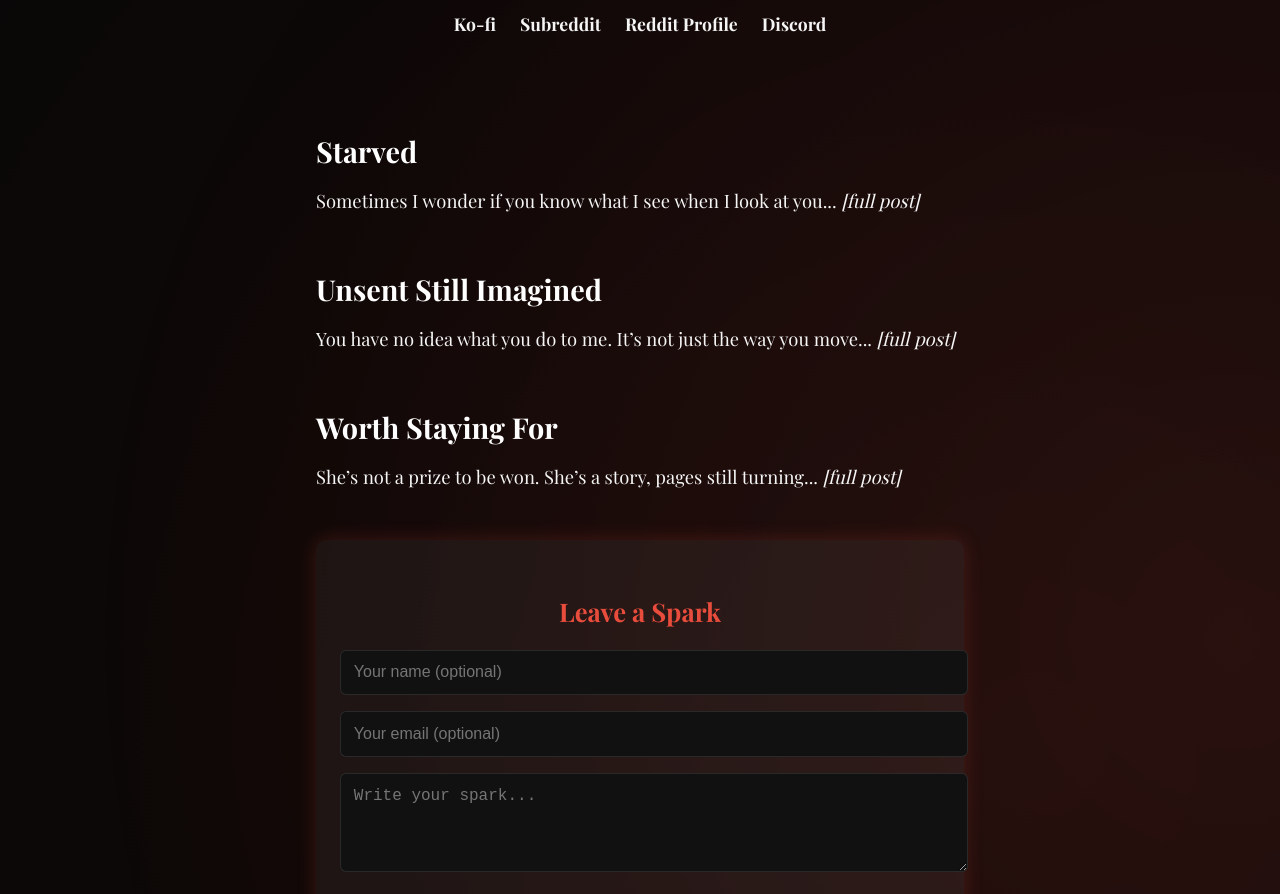
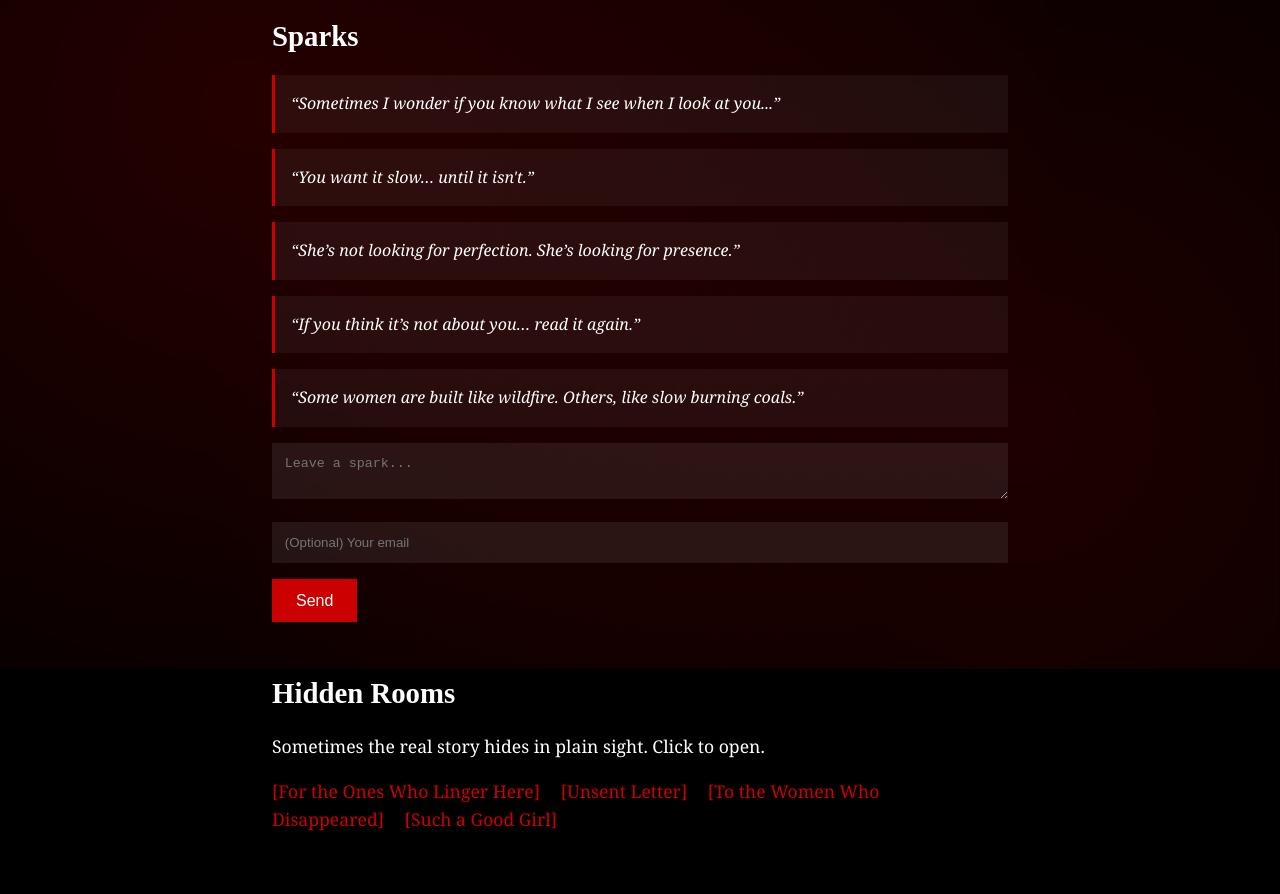
Before and after one commit to readthatagain/Landing-Page-, a plain HTML site: page index.html in a window 1280 px wide. Shown: the part 131-1025 px from the top of the page. Drawn offline with nearby package versions, Linux system fonts and the light colour scheme.

Commit message:
Update index.html

```diff
--- a/index.html
+++ b/index.html
@@ -1,221 +1,184 @@
 <!doctype html>
 <html lang="en">
 <head>
-  <meta charset="utf-8" />
-  <meta name="viewport" content="width=device-width,initial-scale=1" />
+  <meta charset="utf-8">
+  <meta name="viewport" content="width=device-width,initial-scale=1">
   <title>Read That Again — RTA</title>
-
-  <link href="https://fonts.googleapis.com/css2?family=Playfair+Display:wght@400;700&display=swap" rel="stylesheet">
-
   <style>
-    :root {
-      --bg: #080808;
-      --accent: #e74c3c; /* red ember color */
+    /* Reset + Background */
+    * { margin: 0; padding: 0; box-sizing: border-box; }
+    body {
+      background: #000;
+      color: #fff;
+      font-family: 'Georgia', serif;
+      line-height: 1.6;
+      overflow-x: hidden;
+      position: relative;
+      min-height: 100vh;
     }
 
-    body {
-      margin: 0;
-      font-family: 'Playfair Display', serif;
-      background: var(--bg);
-      color: #f5f5f5;
-      display: flex;
-      flex-direction: column;
-      min-height: 100vh;
-      font-size: 1.15rem;
-      line-height: 1.7;
-      -webkit-font-smoothing: antialiased;
-      -moz-osx-font-smoothing: grayscale;
-      overflow-x: hidden;
-      position: relative;
+    /* Red smoke animation background */
+    body::before {
+      content: "";
+      position: fixed;
+      top: 0; left: 0; width: 100%; height: 100%;
+      background: radial-gradient(circle at 20% 30%, rgba(255,0,0,0.15), transparent 70%),
+                  radial-gradient(circle at 80% 70%, rgba(255,0,0,0.12), transparent 70%);
+      animation: drift 25s infinite alternate ease-in-out;
+      z-index: -1;
+    }
+    @keyframes drift {
+      0% { transform: translate(0,0) scale(1); }
+      100% { transform: translate(-5%, -5%) scale(1.1); }
     }
 
-    /* 🔥 Red smoke background */
-    body::before, body::after {
-      content: "";
-      position: fixed;
-      top: 0; left: 0;
-      width: 200%; height: 200%;
-      background: radial-gradient(circle, rgba(231,76,60,0.2) 0%, transparent 70%);
-      animation: smoke 20s infinite alternate;
-      z-index: -1;
+    /* Layout */
+    .container { max-width: 800px; margin: auto; padding: 2rem; }
+    h1, h2, h3 { font-family: 'Playfair Display', serif; margin-bottom: 1rem; color: #fff; }
+    h1 { font-size: 2.5rem; text-align: center; }
+    h2 { margin-top: 3rem; font-size: 1.8rem; }
+    h3 { margin-top: 2rem; font-size: 1.4rem; }
+    p { margin-bottom: 1rem; font-size: 1.1rem; }
+
+    /* Sparks grid */
+    .sparks { display: grid; gap: 1rem; margin-top: 1rem; }
+    .spark {
+      padding: 1rem;
+      border-left: 3px solid #c00;
+      background: rgba(255,255,255,0.05);
+      font-style: italic;
     }
 
-    body::after {
-      background: radial-gradient(circle, rgba(231,76,60,0.15) 0%, transparent 75%);
-      animation: smoke2 25s infinite alternate-reverse;
+    /* Form */
+    form { margin-top: 1rem; }
+    input, textarea {
+      width: 100%; padding: 0.8rem; margin-bottom: 1rem;
+      background: rgba(255,255,255,0.08); border: none; color: #fff;
+    }
+    button {
+      background: #c00; color: #fff; border: none;
+      padding: 0.8rem 1.5rem; cursor: pointer; font-size: 1rem;
+    }
+    button:hover { background: #900; }
+
+    /* Hidden Rooms */
+    .hidden-link {
+      color: #c00;
+      cursor: pointer;
+      margin-right: 1rem;
+    }
+    .hidden-room {
+      display: none;
+      margin-top: 1rem;
+      padding: 1rem;
+      background: rgba(255,255,255,0.05);
+      border-left: 3px solid #c00;
     }
 
-    @keyframes smoke {
-      0% { transform: translate(-10%, -10%) scale(1); opacity: 0.4; }
-      100% { transform: translate(10%, 10%) scale(1.3); opacity: 0.6; }
-    }
-
-    @keyframes smoke2 {
-      0% { transform: translate(10%, -5%) scale(1.2); opacity: 0.3; }
-      100% { transform: translate(-10%, 5%) scale(1.4); opacity: 0.5; }
-    }
-
-    /* 🔥 Links: white, no underline */
-    a {
-      color: #f5f5f5 !important;
-      text-decoration: none !important;
-      transition: color 0.3s ease;
-    }
-
-    a:hover {
-      color: var(--accent) !important;
-    }
-
-    header {
-      text-align: center;
-      padding: 3rem 1rem 2rem;
-    }
-
-    header h1 {
-      font-size: 2.8rem;
-      letter-spacing: 2px;
-      color: #fff;
-      margin: 0;
-    }
-
-    nav {
-      margin-top: 1rem;
-      display: flex;
-      justify-content: center;
-      gap: 1.5rem;
-      flex-wrap: wrap;
-    }
-
-    nav a {
-      font-size: 1.1rem;
-      font-weight: 600;
-    }
-
-    main {
-      flex: 1;
-      max-width: 800px;
-      margin: 0 auto;
-      padding: 2rem 1rem;
-    }
-
-    article {
-      margin-bottom: 3rem;
-    }
-
-    article h2 {
-      font-size: 1.8rem;
-      margin-bottom: 0.6rem;
-      color: #fff;
-    }
-
-    article p {
-      margin: 0;
-      color: #f5f5f5;
-    }
-
-    /* Spark form */
-    .spark-form {
-      margin: 3rem auto;
-      max-width: 600px;
-      background: rgba(255,255,255,0.05);
-      padding: 1.5rem;
-      border-radius: 10px;
-      box-shadow: 0 0 20px rgba(231,76,60,0.2);
-    }
-
-    .spark-form h3 {
-      margin-bottom: 1rem;
-      font-size: 1.6rem;
-      text-align: center;
-      color: var(--accent);
-    }
-
-    input, textarea {
-      width: 100%;
-      padding: 0.8rem;
-      margin-bottom: 1rem;
-      border: 1px solid rgba(255,255,255,0.1);
-      border-radius: 6px;
-      background: #111;
-      color: #fff;
-      font-size: 1rem;
-    }
-
-    button {
-      background: var(--accent);
-      border: none;
-      padding: 0.8rem 1.2rem;
-      border-radius: 6px;
-      font-size: 1rem;
-      color: #fff;
-      cursor: pointer;
-      width: 100%;
-      transition: 0.3s;
-    }
-
-    button:hover {
-      background: #c0392b;
-    }
-
+    /* Footer */
     footer {
       text-align: center;
       padding: 2rem 1rem;
-      background: rgba(0,0,0,0.7);
+      margin-top: 3rem;
+      border-top: 1px solid rgba(255,255,255,0.1);
       font-size: 1.1rem;
     }
-
     footer a {
-      font-weight: 700;
+      color: #c00;
+      text-decoration: none;
       margin: 0 0.5rem;
     }
+    footer a:hover { text-decoration: underline; }
   </style>
 </head>
 <body>
-  <header>
+  <div class="container">
     <h1>Read That Again</h1>
-    <nav>
-      <a href="https://ko-fi.com/readthatagain" target="_blank">Ko-fi</a>
-      <a href="https://www.reddit.com/r/readthatagain/" target="_blank">Subreddit</a>
-      <a href="https://www.reddit.com/u/Important-Fig600" target="_blank">Reddit Profile</a>
-      <a href="https://discord.gg/EyxfE8WAg9" target="_blank">Discord</a>
-    </nav>
-  </header>
 
-  <main>
-    <article>
-      <h2>Starved</h2>
-      <p>Sometimes I wonder if you know what I see when I look at you... <em>[full post]</em></p>
-    </article>
+    <div class="section">
+      <h2>Sparks</h2>
+      <div class="sparks">
+        <div class="spark">“Sometimes I wonder if you know what I see when I look at you...”</div>
+        <div class="spark">“You want it slow… until it isn't.”</div>
+        <div class="spark">“She’s not looking for perfection. She’s looking for presence.”</div>
+        <div class="spark">“If you think it’s not about you… read it again.”</div>
+        <div class="spark">“Some women are built like wildfire. Others, like slow burning coals.”</div>
+      </div>
 
-    <article>
-      <h2>Unsent Still Imagined</h2>
-      <p>You have no idea what you do to me. It’s not just the way you move... <em>[full post]</em></p>
-    </article>
-
-    <article>
-      <h2>Worth Staying For</h2>
-      <p>She’s not a prize to be won. She’s a story, pages still turning... <em>[full post]</em></p>
-    </article>
-
-    <!-- Add more posts the same way -->
-
-    <div class="spark-form">
-      <h3>Leave a Spark</h3>
-      <form action="https://formspree.io/f/xyznjkpl" method="POST">
-        <input type="text" name="name" placeholder="Your name (optional)">
-        <input type="email" name="email" placeholder="Your email (optional)">
-        <textarea name="message" rows="4" placeholder="Write your spark..."></textarea>
+      <!-- Spark form -->
+      <form action="https://formspree.io/f/xyznjkpl" method="POST" onsubmit="return sparkSubmit(event)">
+        <textarea name="message" placeholder="Leave a spark..." required></textarea>
+        <input type="email" name="email" placeholder="(Optional) Your email">
         <button type="submit">Send</button>
       </form>
+      <p id="spark-response" style="margin-top:1rem;color:#c00;"></p>
     </div>
-  </main>
+
+    <!-- Hidden Rooms -->
+    <div class="section">
+      <h2>Hidden Rooms</h2>
+      <p>Sometimes the real story hides in plain sight. Click to open.</p>
+      <p>
+        <span class="hidden-link" onclick="toggleRoom('linger')">[For the Ones Who Linger Here]</span>
+        <span class="hidden-link" onclick="toggleRoom('unsent')">[Unsent Letter]</span>
+        <span class="hidden-link" onclick="toggleRoom('disappeared')">[To the Women Who Disappeared]</span>
+        <span class="hidden-link" onclick="toggleRoom('goodgirl')">[Such a Good Girl]</span>
+      </p>
+
+      <div id="linger" class="hidden-room">
+        <h3>For the Ones Who Linger Here</h3>
+        <p>Some women are built like wildfire... Others, like slow burning coals...</p>
+        <p>Then there are the rare few.. The ones who smolder in silence...</p>
+        <p>[full text continues…]</p>
+      </div>
+
+      <div id="unsent" class="hidden-room">
+        <h3>Unsent Letter</h3>
+        <p>I never meant to write this.. But you leave a weight in my hands that only words can carry.</p>
+        <p>[full text continues…]</p>
+      </div>
+
+      <div id="disappeared" class="hidden-room">
+        <h3>To the Women Who Disappeared Without Ever Leaving the Room</h3>
+        <p>[full text continues…]</p>
+      </div>
+
+      <div id="goodgirl" class="hidden-room">
+        <h3>Such a Good Girl</h3>
+        <p>[full text continues…]</p>
+      </div>
+    </div>
+  </div>
 
   <footer>
-    <p>© 2025 RTA | Explore more:
-      <a href="https://ko-fi.com/readthatagain" target="_blank">Ko-fi</a> •
-      <a href="https://www.reddit.com/r/readthatagain/" target="_blank">Subreddit</a> •
+    <p>Find me here:
+      <a href="https://ko-fi.com/readthatagain" target="_blank">Ko-fi</a> |
+      <a href="https://www.reddit.com/r/readthatagain/" target="_blank">Subreddit</a> |
+      <a href="https://www.reddit.com/user/Important-Fig600" target="_blank">Reddit Profile</a> |
       <a href="https://discord.gg/EyxfE8WAg9" target="_blank">Discord</a>
     </p>
+    <p>© 2025 Read That Again</p>
   </footer>
+
+  <script>
+    function sparkSubmit(e){
+      e.preventDefault();
+      const responses = [
+        "Your spark has been taken in.",
+        "It lingers here now.",
+        "Read that again, slower.",
+        "Noted in red.",
+        "Some fires start quiet."
+      ];
+      const msg = responses[Math.floor(Math.random()*responses.length)];
+      document.getElementById('spark-response').innerText = msg;
+      e.target.reset();
+      return false;
+    }
+    function toggleRoom(id) {
+      const el = document.getElementById(id);
+      el.style.display = (el.style.display === 'block') ? 'none' : 'block';
+    }
+  </script>
 </body>
 </html>
```
